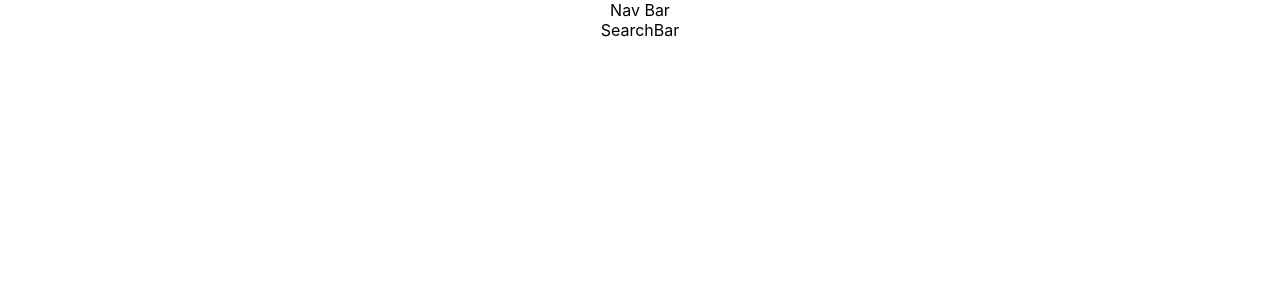
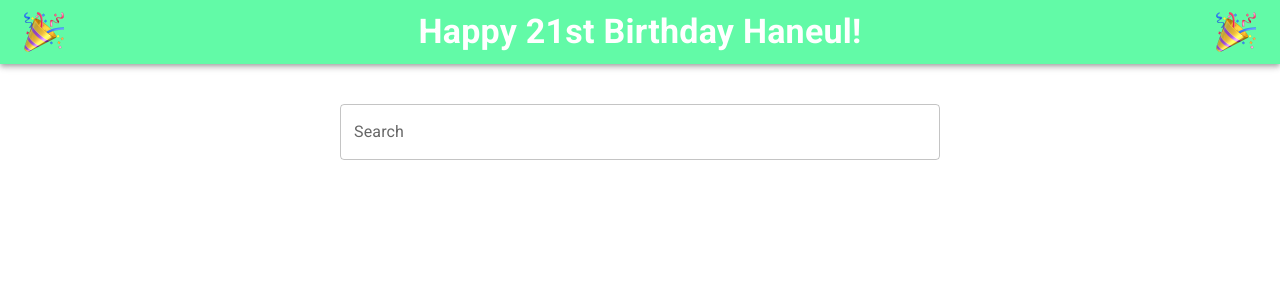
Before and after one commit to hanlee4g/haneulhyun21, a React (Create React App) app in the folder client/: page / in a window 1280 px wide. Shown: the top 300 px of the page. Built offline with nearby package versions, Linux system fonts and the light colour scheme.

Commit message:
Nav Bar and Search Structure

```diff
--- a/client/src/App.js
+++ b/client/src/App.js
@@ -1,4 +1,3 @@
-import logo from './logo.svg';
 import './App.css';
 import NavBar from './components/Navbar';
 import SearchBar from './components/SearchBar';
--- a/client/src/components/Navbar.jsx
+++ b/client/src/components/Navbar.jsx
@@ -1,12 +1,24 @@
-// Component for persistent Happy Birthday Nav Bar
+// Component for persistent happy birthday celebration
 
 import React from 'react';
+import AppBar from '@mui/material/AppBar';
+import Box from '@mui/material/Box';
+import Toolbar from '@mui/material/Toolbar';
+import Typography from '@mui/material/Typography';
 
 function NavBar() {
   return (
-    <div>
-      Nav Bar
-    </div>
+    <Box sx={{ flexGrow: 1 }}>
+      <AppBar position="static" sx={{ backgroundColor: '#62FAA7' }}>
+        <Toolbar>
+          <img src="/assets/party_popper.png" alt="Left Popper" style={{ margin: '0 auto', width: '40px', height: '40px' }} />
+          <Typography variant="h4" fontWeight="bold" color="white" component="div" sx={{ flexGrow: 1 }}>
+            Happy 21st Birthday Haneul!
+          </Typography>
+          <img src="/assets/party_popper.png" alt="Right Popper" style={{ margin: '0 auto', width: '40px', height: '40px' }} />
+        </Toolbar>
+      </AppBar>
+    </Box>
   );
 }
 
--- a/client/src/components/SearchBar.jsx
+++ b/client/src/components/SearchBar.jsx
@@ -1,13 +1,32 @@
-// Component for Search Bar
-
 import React from 'react';
+import { Container, TextField } from "@mui/material";
+import { useState } from "react";
+import { Autocomplete } from "@mui/material";
 
 function SearchBar() {
-  return (
-    <div>
-      SearchBar
-    </div>
-  );
+    const [searchTerm, setSearchTerm] = useState("");
+    const keywords = ["video", "photo", "text", "gift", "family", "friends", "other"];
+
+    const handleChange = (event, newValue) => {
+        setSearchTerm(newValue);
+    };
+
+    return (
+        <Container maxWidth="md" sx={{ mt: 5 }}>
+            <Autocomplete
+                id="search"
+                freeSolo
+                options={keywords}
+                renderInput={(params) => (
+                    <TextField {...params}
+                        label="Search"
+                        onChange={handleChange}
+                        sx={{ width: 600 }}
+                    />
+                )}
+            />
+        </Container>
+    );
 }
 
 export default SearchBar;
```
Also changed, not shown: client/public/assets/party_popper.png (added).
